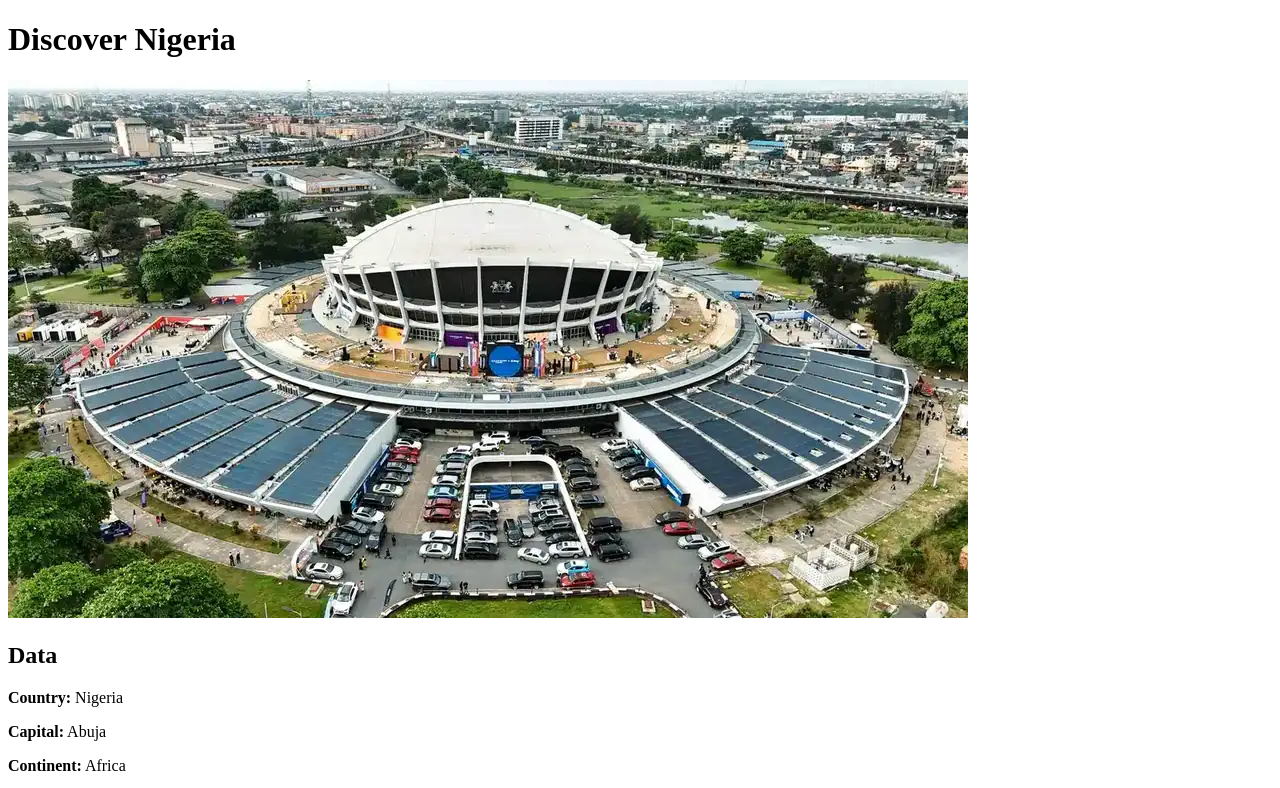
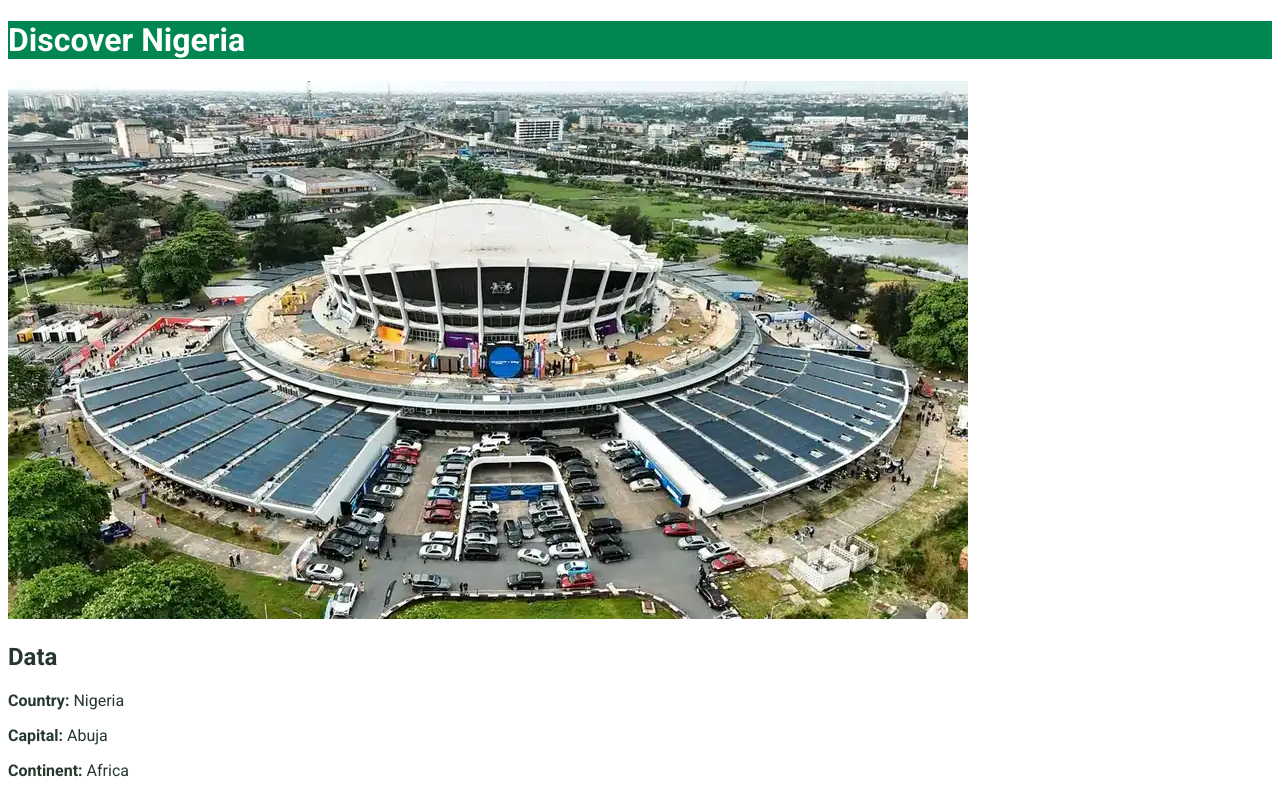
Before and after one commit to giftessien/wdd131, a plain HTML site: page place.html in a window 1280 px wide. Shown: the top 788 px of the page. Drawn offline with Linux system fonts and the light colour scheme.

Commit message:
css added

```diff
--- a/styles/place.css
+++ b/styles/place.css
@@ -1,3 +1,23 @@
+:root {
+    --primary-color: #008751;
+    --secondary-color: #ffffff;
+    --accent-color: #d9a441;
+    --text-color: #26382e;
+    --heading-font: "Roboto", sans-serif;
+    --body-font: "Roboto", sans-serif;
+}
+
+body {
+    font-family: var(--body-font);
+    color: var(--text-color);
+}
+
+header {
+    background-color: var(--primary-color);
+    color: var(--secondary-color);
+}
+
+
 .weather-icon {
     display: block;
     width: 60px;
```
